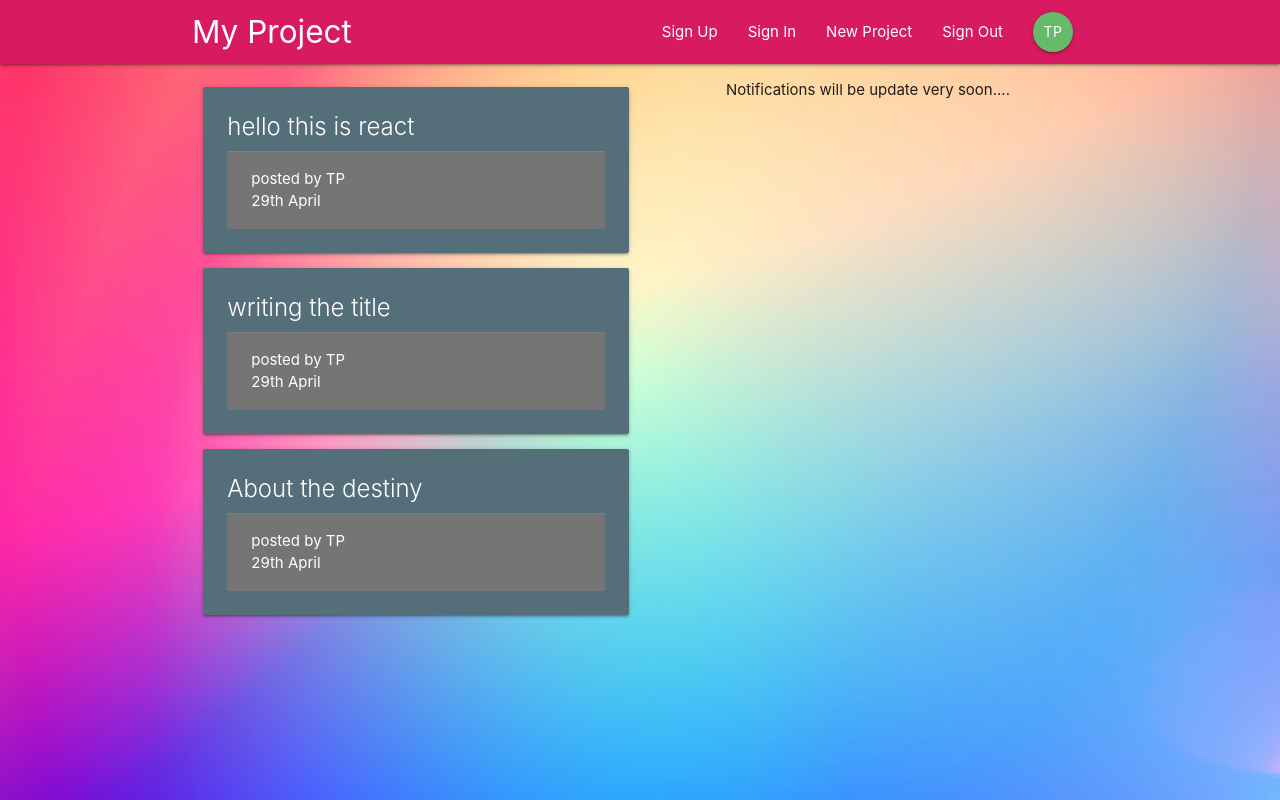
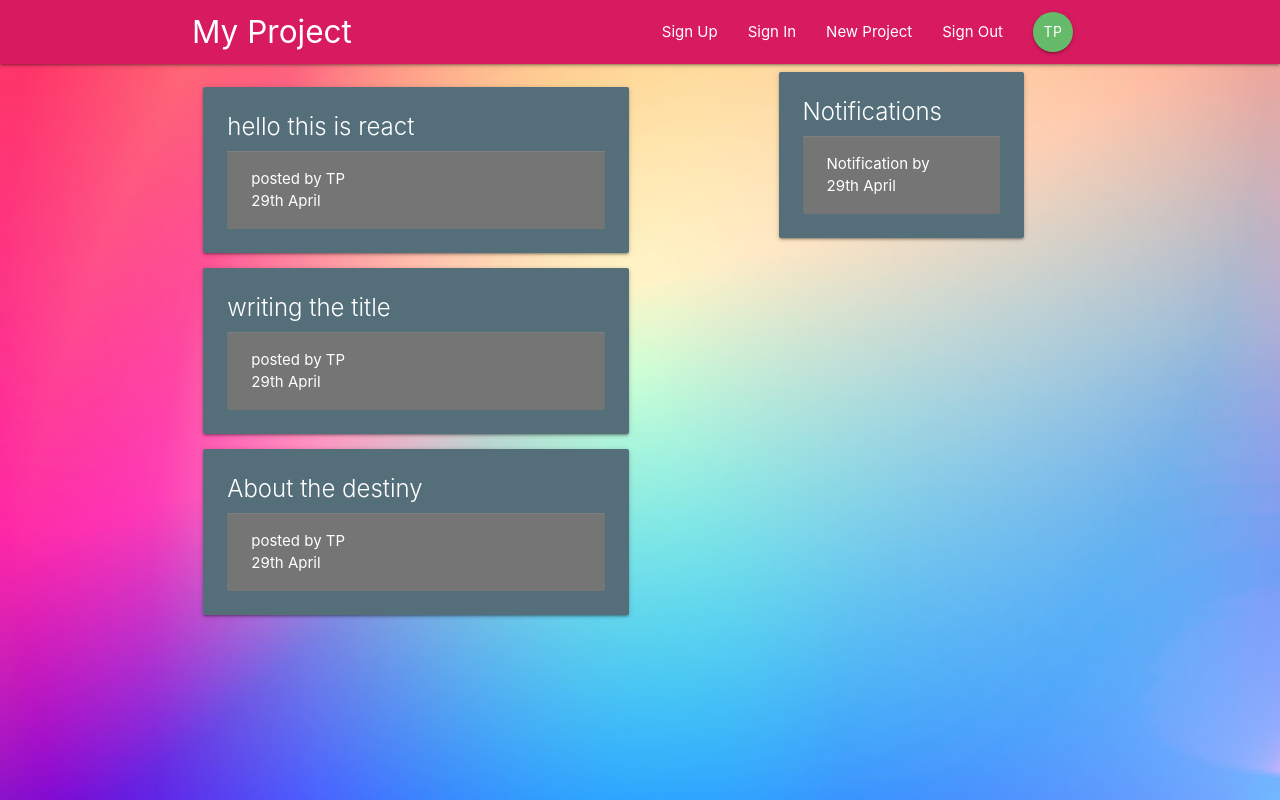
Before and after one commit to tejsubedi/firebaseapp, a React (Create React App) app: page / in a window 1280 px wide. Built offline with nearby package versions, Linux system fonts and the light colour scheme.

Commit message:
added card on notifications

```diff
--- a/src/components/dashboard/Notifications.js
+++ b/src/components/dashboard/Notifications.js
@@ -2,8 +2,16 @@ import React from 'react'
 
 const Notifications = () => {
     return (
-        <div>
-            <p>Notifications will be update very soon....</p>
+        <div className="container">
+            <div className="card  blue-grey darken-1">
+                <div className="card-content white-text">
+                    <span className="card-title">Notifications</span>
+                    <div className="card-action grey darken-1">
+                        <p>Notification by </p>
+                        <p>29th April</p>
+                    </div>
+                </div>
+            </div>
         </div>
     )
 }
```
